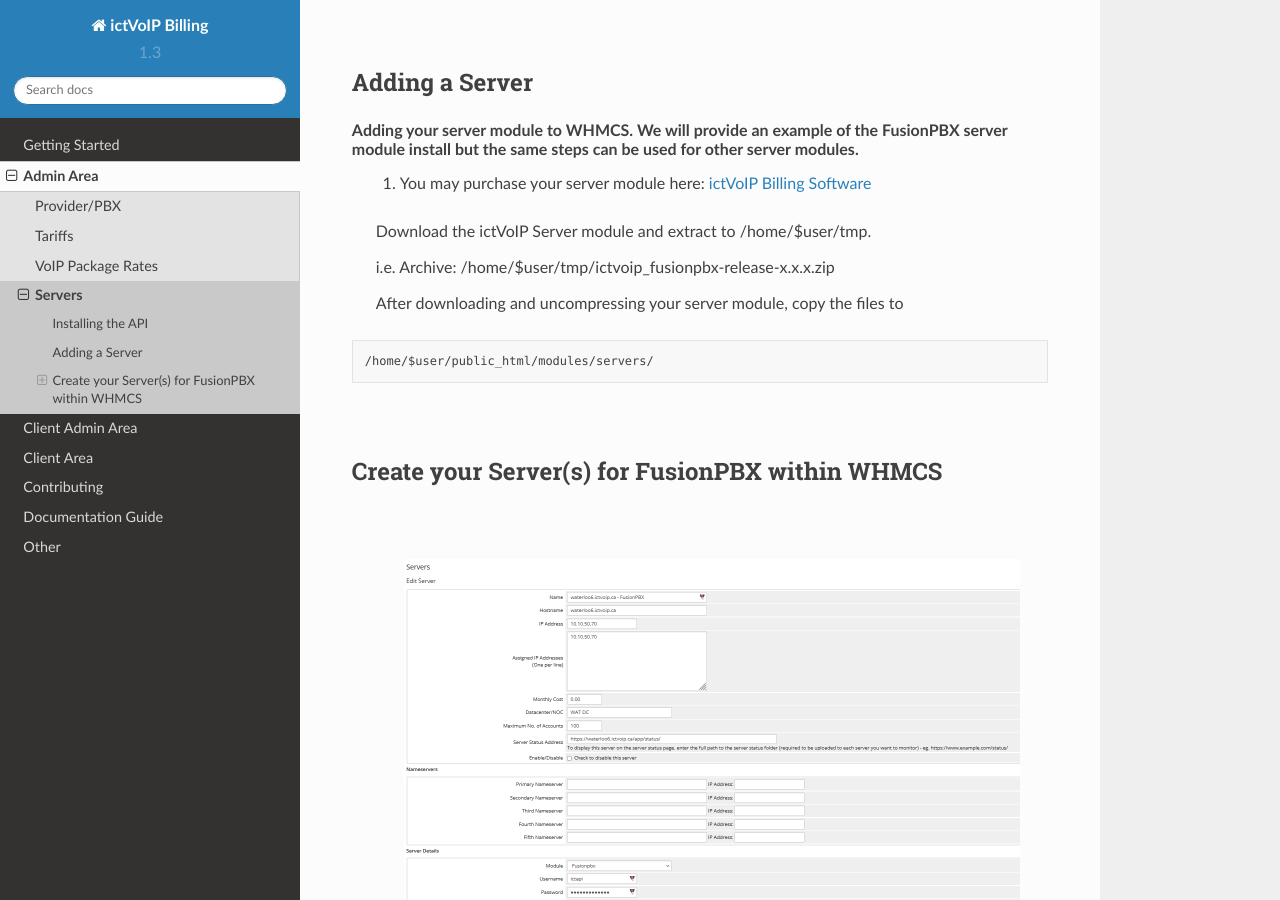
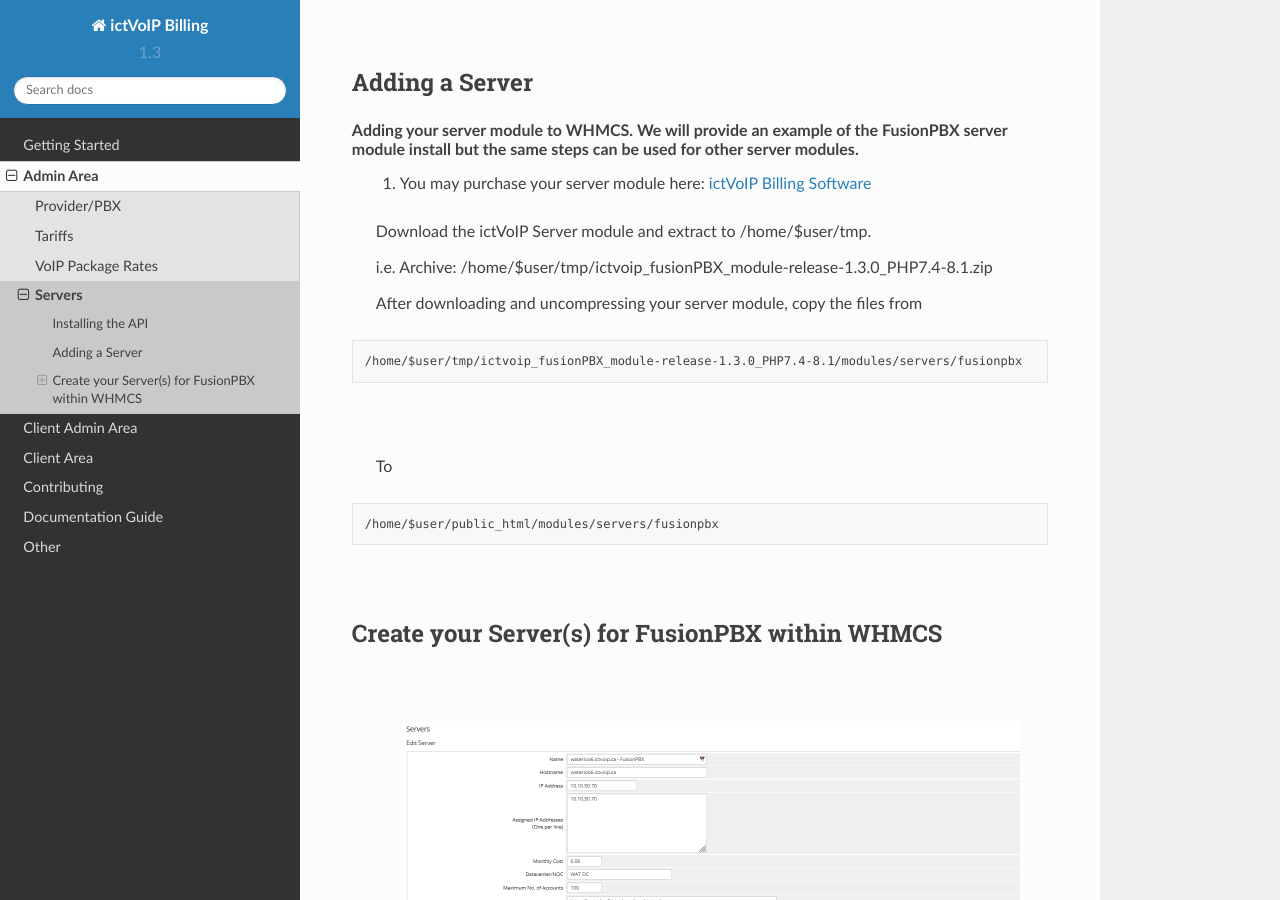
Before and after one commit to ictvoip/ictvoip-docs, a Sphinx documentation site: the page built from docs/source/admin/servers.rst, in a window 1280 px wide and 900 px high, scrolled down 1349 px. Built offline with Sphinx 7.4.7 and the Read the Docs theme 2.0.0, drawn with Linux system fonts in a browser that asks for light colours; pages that are not in the unit, such as notebooks, are missing from menus.

Commit message:
Update servers.rst

```diff
--- a/docs/source/admin/servers.rst
+++ b/docs/source/admin/servers.rst
@@ -53,13 +53,21 @@ Adding your server module to WHMCS. We will provide an example of the FusionPBX
 
  Download the ictVoIP Server module and extract to /home/$user/tmp.
 
- i.e. Archive: /home/$user/tmp/ictvoip_fusionpbx-release-x.x.x.zip
+ i.e. Archive: /home/$user/tmp/ictvoip_fusionPBX_module-release-1.3.0_PHP7.4-8.1.zip
 
- After downloading and uncompressing your server module, copy the files to
+ After downloading and uncompressing your server module, copy the files from
 
 ::
 
- /home/$user/public_html/modules/servers/
+ /home/$user/tmp/ictvoip_fusionPBX_module-release-1.3.0_PHP7.4-8.1/modules/servers/fusionpbx
+
+|
+
+ To
+
+::
+
+ /home/$user/public_html/modules/servers/fusionpbx
 
 |
 
```
